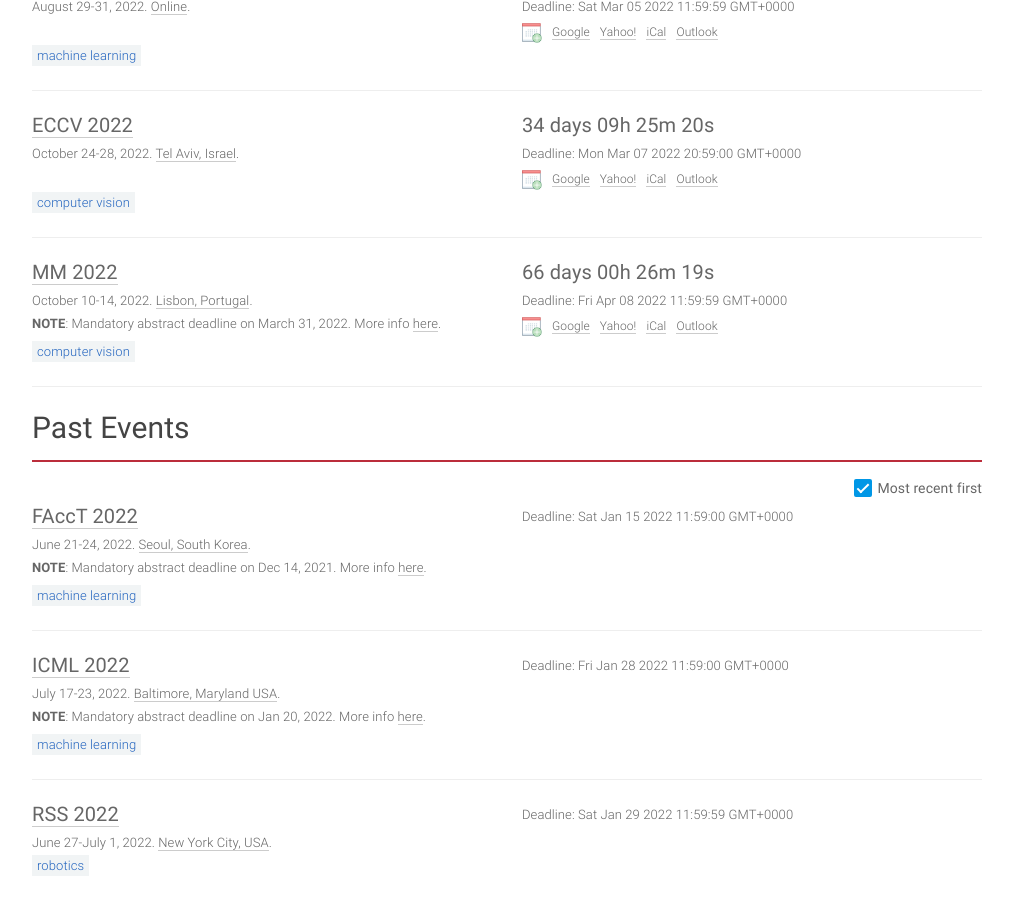
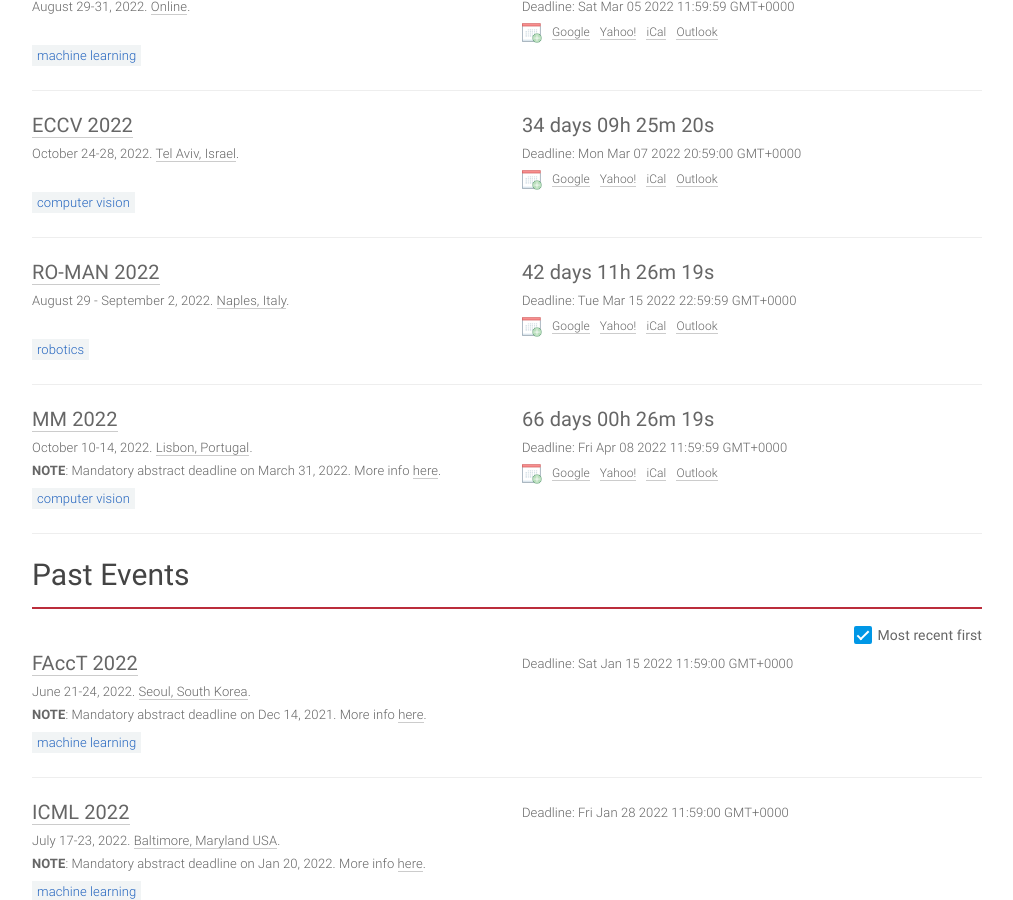
Before and after one commit to paperswithcode/ai-deadlines, a Jekyll site: the page built from index.html, in a window 1280 px wide and 900 px high, scrolled down 991 px. Shown: the whole window, without its empty margins (133-1146 px from the left). Built offline with Jekyll 4.4.1, drawn with Linux system fonts in a browser that asks for light colours; comment, search, counter and statistics services are not loaded.

Commit message:
Add RO-MAN 2022

```diff
--- a/_data/conferences.yml
+++ b/_data/conferences.yml
@@ -827,3 +827,14 @@
   date: June 6–9, 2022
   place: Atlanta, Georgia AND Online
   sub: DM
+
+- title: RO-MAN
+  hindex: 29
+  year: 2022
+  id: ro-man22
+  link: http://http://www.ro-man2022.org/
+  deadline: '2022-03-15 23:59:59'
+  timezone: UTC+1
+  date: August 29 - September 2, 2022
+  place: Naples, Italy
+  sub: RO
```
